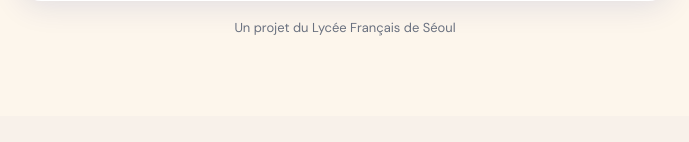
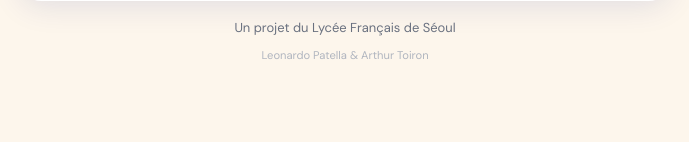
Before and after one commit to LeoCode28/france-seorae-quiz, a Flask app: page / in a window 1280 px wide. Shown: the part 702-844 px from the top of the page, without its empty margins (295-984 px from the left). Before the commit the page ends 738 px from the top, so only its background shows below. Run offline with Flask 3, Linux system fonts and the light colour scheme.

Commit message:
Add credit line on welcome page
Co-Authored-By: Claude Opus 4.6 <noreply@anthropic.com>

```diff
--- a/templates/accueil.html
+++ b/templates/accueil.html
@@ -50,4 +50,8 @@
 <div style="text-align:center; margin-top:18px; color:var(--gris); font-size:0.81rem;">
   {{ t('welcome_footer') }}
 </div>
+
+<div style="text-align:center; margin-top:12px; color:#B0B5BF; font-size:0.7rem;">
+  Leonardo Patella & Arthur Toiron
+</div>
 {% endblock %}
```
